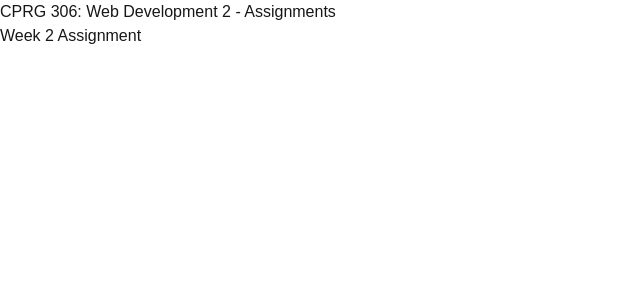
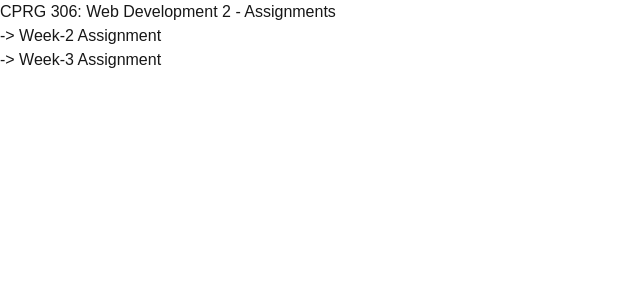
Before and after one commit to mbguron/cprg306-assignments, a Next.js app: page / in a window 1280 px wide. Shown: the top 300 px of the page, without its empty margins (0-640 px from the left). Built offline with nearby package versions, Linux system fonts and the light colour scheme.

Commit message:
Updated the main page to include link to week-3 and little UI changes.

```diff
--- a/app/page.js
+++ b/app/page.js
@@ -3,8 +3,15 @@ import Link from "next/link";
 export default function Home() {
   return (
     <main>
-      <h1>CPRG 306: Web Development 2 - Assignments</h1>
-      <Link href="/week-2">Week 2 Assignment</Link>
+      <h1> CPRG 306: Web Development 2 - Assignments</h1>
+      <ul>
+        <li>
+          <Link href="/week-2"> -&gt; Week-2 Assignment</Link>
+        </li>
+        <li>
+          <Link href="/week-3"> -&gt; Week-3 Assignment</Link>
+        </li>
+      </ul>
     </main>
   );
 }
```
